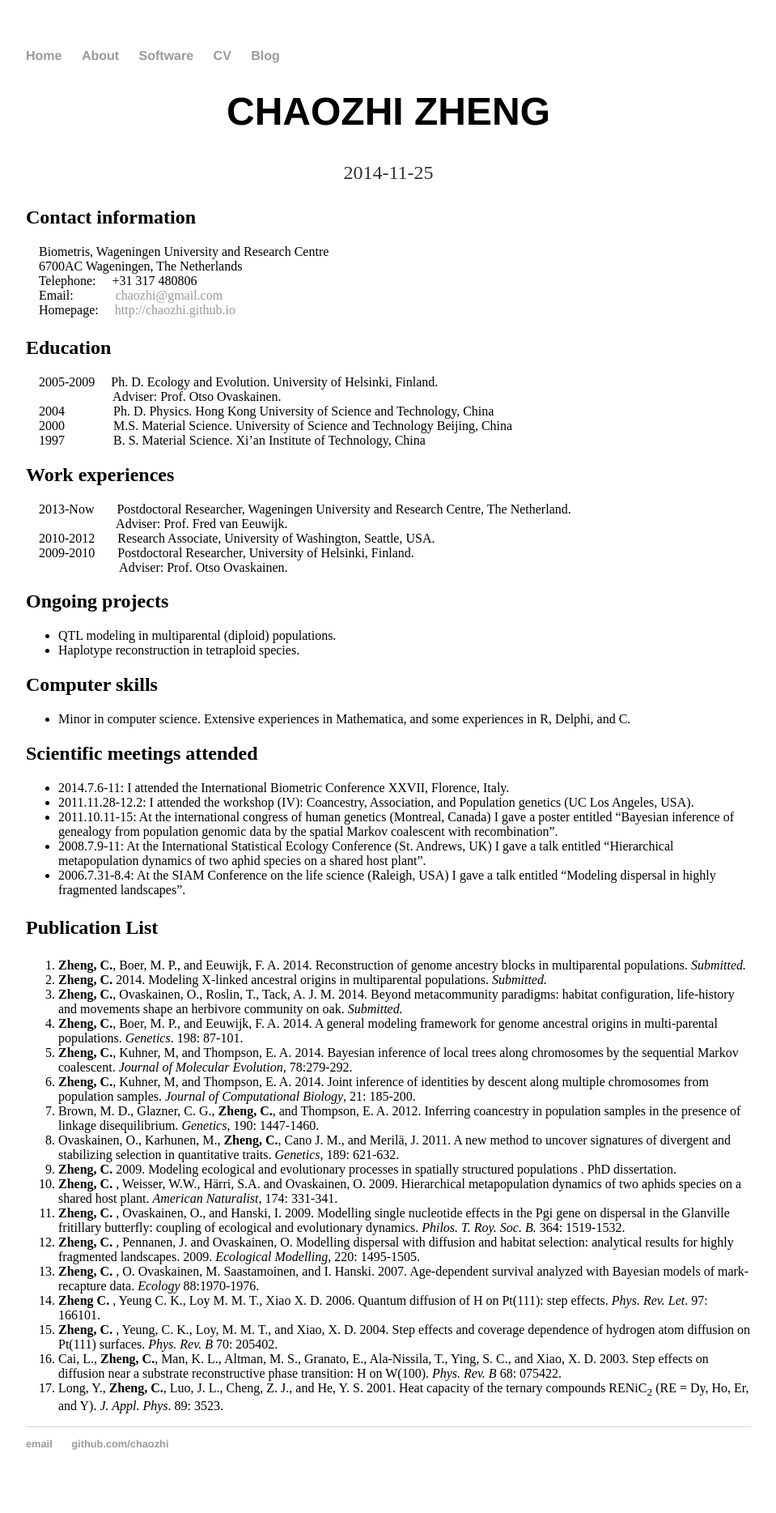
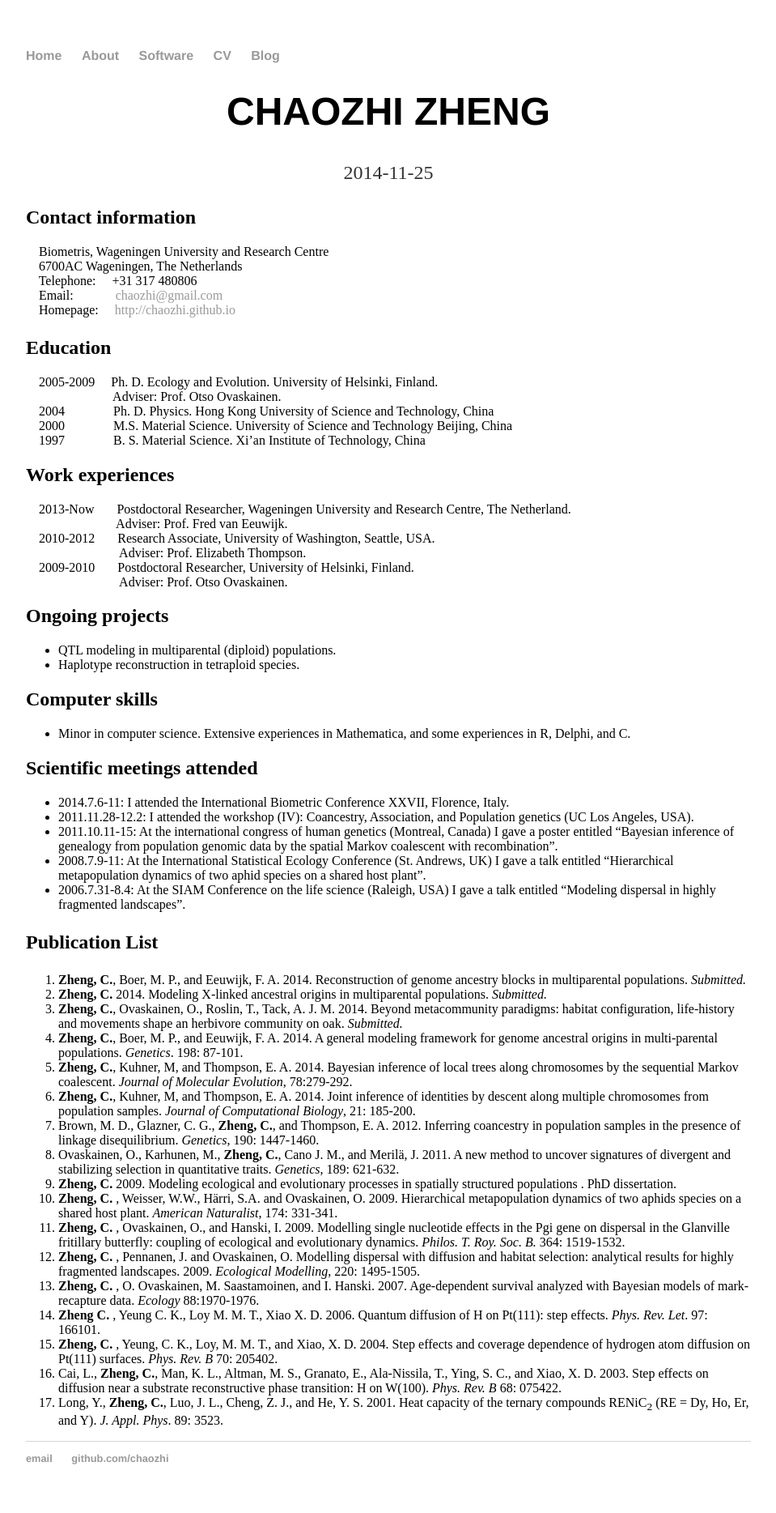
Before and after one commit to chaozhi/chaozhi.github.io, a Jekyll site: the page built from cv/index.html, in a window 1280 px wide. Shown: the whole page at 81% size, without its empty margins (160-1119 px from the left). Built offline with Jekyll 4.4.1, drawn with Linux system fonts in a browser that asks for light colours.

Commit message:
Update index.html

```diff
--- a/cv/index.html
+++ b/cv/index.html
@@ -48,6 +48,8 @@ Researcher, Wageningen University and Research Centre, The Netherland.<br>
 Eeuwijk.<br>
 &nbsp;&nbsp;&nbsp; 2010-2012&nbsp;&nbsp;&nbsp; &nbsp;&nbsp; Research
 Associate, University of Washington, Seattle, USA.<br>
+&nbsp;&nbsp;&nbsp; &nbsp;&nbsp; &nbsp; &nbsp; &nbsp;&nbsp; &nbsp;&nbsp;
+&nbsp;&nbsp; &nbsp;&nbsp; &nbsp;&nbsp; &nbsp;&nbsp; Adviser: Prof. Elizabeth Thompson.<br>
 &nbsp;&nbsp;&nbsp; 2009-2010&nbsp;&nbsp;&nbsp; &nbsp;&nbsp;
 Postdoctoral Researcher, University of Helsinki, Finland.<br>
 &nbsp;&nbsp;&nbsp; &nbsp;&nbsp; &nbsp; &nbsp; &nbsp;&nbsp; &nbsp;&nbsp;
```
